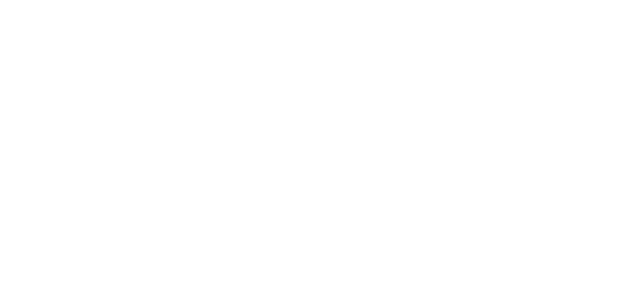
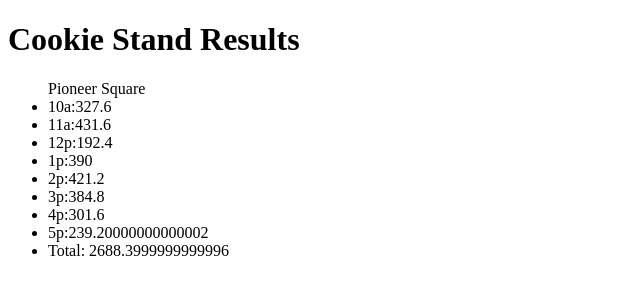
Before and after one commit to renegadepilgrim/cookie-stand, a plain HTML site: page index.html in a window 1280 px wide. Shown: the whole page, without its empty margins (0-640 px from the left). Drawn offline with Linux system fonts and the light colour scheme.

Commit message:
updated my javascript for location 1 to write results

```diff
--- a/index.html
+++ b/index.html
@@ -1,10 +1,12 @@
 <!DOCTYPE html>
 <html>
   <head>
-    <meta charset="utf-8">
-    <title></title>
+
   </head>
   <body>
-
+    <h1>Cookie Stand Results</h1>
+    <ul id='results'>
+    </ul>
+    <script type="text/javascript" src="js/script.js"></script>
   </body>
 </html>
--- /dev/null
+++ b/js/script.js
@@ -0,0 +1,131 @@
+
+var location1 = {
+  name: "Pioneer Square",
+  min: 17,
+  max: 88,
+  avg: 5.2,
+
+  getRandomInt: function (min, max){
+    return Math.floor(Math.random() * (max-min)) + min;
+  },
+
+  random: function() {
+    return location1.getRandomInt (location1.min, location1.max) * location1.avg;
+  },
+
+  time: ['10a', '11a', '12p', '1p', '2p', '3p', '4p', '5p'],
+  avgCookies: [],
+  averageCookies: function(){
+    for (var index=0; index<location1.time.length; index++) {
+      location1.avgCookies.push(location1.random());
+    }
+  },
+
+  writeResults: function(){
+    var total = 0;
+    document.getElementById('results').innerHTML = location1.name + "<br>";
+    for (var index=0; index<location1.time.length; index++) {
+      total += location1.avgCookies[index];
+      document.getElementById('results').innerHTML += "<li>" + location1.time[index] + ":" + location1.avgCookies[index] + "</li>";
+    }
+    document.getElementById('results').innerHTML += "<li> Total: " + total + "</li>";
+  },
+};
+
+location1.averageCookies()
+location1.writeResults()
+
+
+// var location2 = {
+//   name: "Portland Airport",
+//   min: 6,
+//   max: 24,
+//   avg: 1.2,
+//
+//   getRandomInt: function (min, max){
+//     return Math.floor(Math.random() * (max-min)) + min;
+//   },
+//
+//     random: function() {
+//       return location2.getRandomInt (location2.min, location2.max) * location2.avg;
+//     },
+//
+//     time: ['10a', '11a', '12p', '1p', '2p', '3p', '4p', '5p'],
+//     avgCookies: [],
+//     averageCookies: function(){
+//       for (var index=0; index<location2.time.length; index++) {
+//         location2.avgCookies.push(location2.random());
+//       }
+//       document.getElementById('results').innerHTML
+//     }
+// }
+//
+// var location3 = {
+//   name: "Washington Square",
+//   min: 11,
+//   max: 38,
+//   avg: 1.9,
+//
+//   getRandomInt: function (min, max){
+//     return Math.floor(Math.random() * (max-min)) + min;
+//   }
+//
+//   random: function() {
+//     return location3.getRandomInt (location3.min, location3.max) * location3.avg;
+//   },
+//
+//   time: ['10a', '11a', '12p', '1p', '2p', '3p', '4p', '5p'],
+//   avgCookies: [],
+//   averageCookies: function(){
+//     for (var index=0; index<location3.time.length; index++) {
+//       location3.avgCookies.push(location3.random());
+//     }
+//     document.getElementById('results').innerHTML
+//   }
+// }
+//
+// var location4 = {
+//   name: "Sellwood",
+//   min: 20,
+//   max: 48,
+//   avg: 3.3,
+//
+//   getRandomInt: function (min, max){
+//     return Math.floor(Math.random() * (max-min)) + min;
+//   }
+//   random: function() {
+//     return location4.getRandomInt (location4.min, location4.max) * location4.avg;
+//   },
+//
+//   time: ['10a', '11a', '12p', '1p', '2p', '3p', '4p', '5p'],
+//   avgCookies: [],
+//   averageCookies: function(){
+//     for (var index=0; index<location4.time.length; index++) {
+//       location4.avgCookies.push(location4.random());
+//     }
+//   document.getElementById('results').innerHTML
+//   }
+// }
+//
+// var location5 = {
+//   name: "Pearl District",
+//   min: 3,
+//   max: 24,
+//   avg: 2.6,
+//
+//   getRandomInt: function (min, max){
+//     return Math.floor(Math.random() * (max-min)) + min;
+//   }
+//   random: function() {
+//     return location5.getRandomInt (location5.min, location5.max) * location5.avg;
+//   },
+//
+//   time: ['10a', '11a', '12p', '1p', '2p', '3p', '4p', '5p'],
+//   avgCookies: [],
+//   averageCookies: function(){
+//     for (var index=0; index<location5.time.length; index++) {
+//       location5.avgCookies.push(location5.random());
+//     }
+//   document.getElementById('results').innerHTML
+//   }
+// }
```
Also changed, not shown: css/style.css (added), img/family.jpg (added), img/salmon.png (added), img/shirt.jpg (added), 2 other files.
